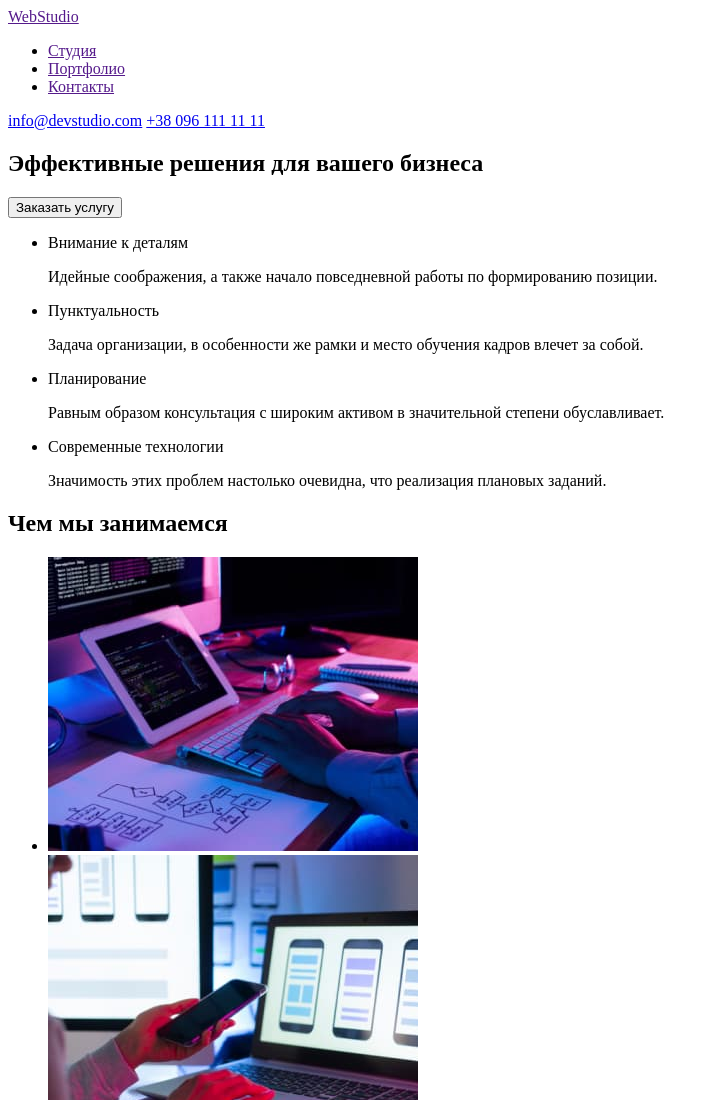
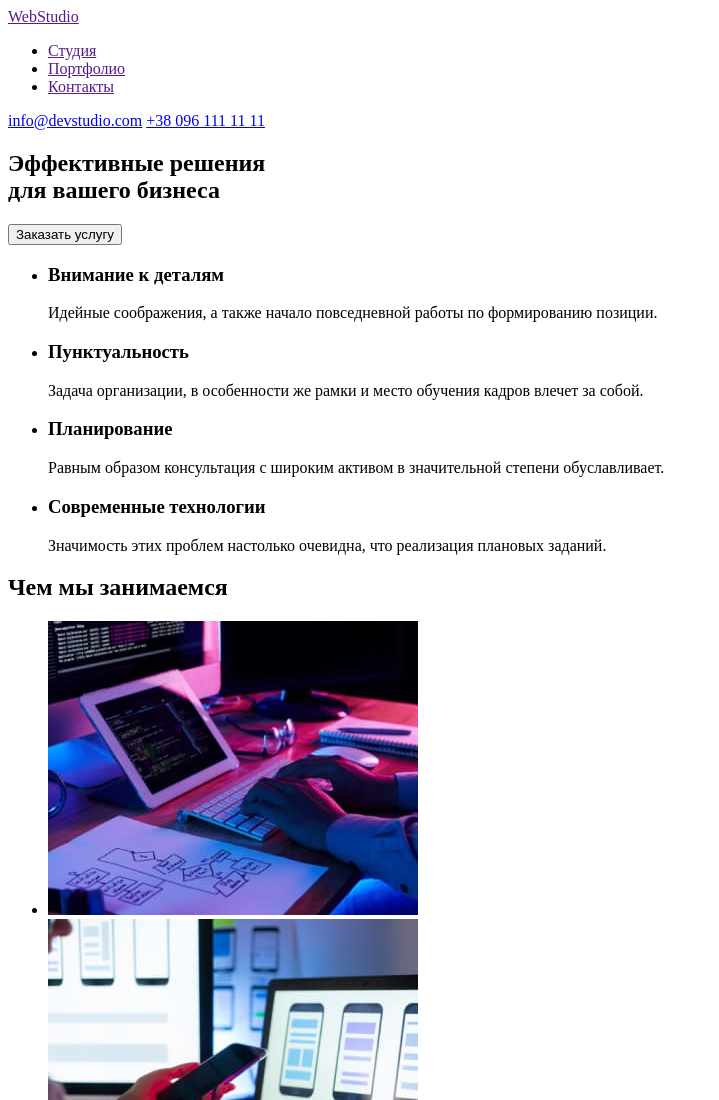
Before and after one commit to NazYan/goit-markup-hw-01, a plain HTML site: page index.html in a window 1280 px wide. Shown: the top 1100 px of the page, without its empty margins (0-719 px from the left). Drawn offline with Linux system fonts and the light colour scheme.

Commit message:
add section about

```diff
--- a/index.html
+++ b/index.html
@@ -16,25 +16,33 @@
         <li><a href="">Контакты</a></li>
         </ul>
         </nav>
-        <a href="mail to:info@devstudio.com">info@devstudio.com</a>
+        <a href="mailto:info@devstudio.com">info@devstudio.com</a>
         <a href="tel:+380961111111">+38 096 111 11 11</a>
     </header>
     <main>
        <section>
-       <h1>Эффективные решения для вашего бизнеса</h1>
+       <h1>Эффективные решения <br> для вашего бизнеса</h1>
        <button type="button">Заказать услугу</button>
        </section>
        <section>
        <ul>
-           <li>Внимание к деталям</li>
-           <p>Идейные соображения, а также начало повседневной работы по формированию позиции.</p>
-           <li>Пунктуальность</li>
-           <p>Задача организации, в особенности же рамки и место обучения кадров влечет за собой.</p>
-           <li>Планирование</li>
-           <p>Равным образом консультация с широким активом в значительной степени обуславливает.</p>
-           <li>Современные технологии</li>
-           <p>Значимость этих проблем настолько очевидна, что реализация плановых заданий.</p>
-       </ul>
+           <li>
+               <h3>Внимание к деталям</h3>
+               <p>Идейные соображения, а также начало повседневной работы по формированию позиции.</p>
+           </li>
+           <li>
+               <h3>Пунктуальность</h3>
+               <p>Задача организации, в особенности же рамки и место обучения кадров влечет за собой.</p>
+            </li>
+           <li>
+               <h3>Планирование</h3>
+               <p>Равным образом консультация с широким активом в значительной степени обуславливает.</p>
+            </li>
+           <li>
+               <h3>Современные технологии</h3>
+               <p>Значимость этих проблем настолько очевидна, что реализация плановых заданий.</p>
+            </li>
+        </ul>
        <h2>Чем мы занимаемся</h2>
        <ul>
            <li>
```
